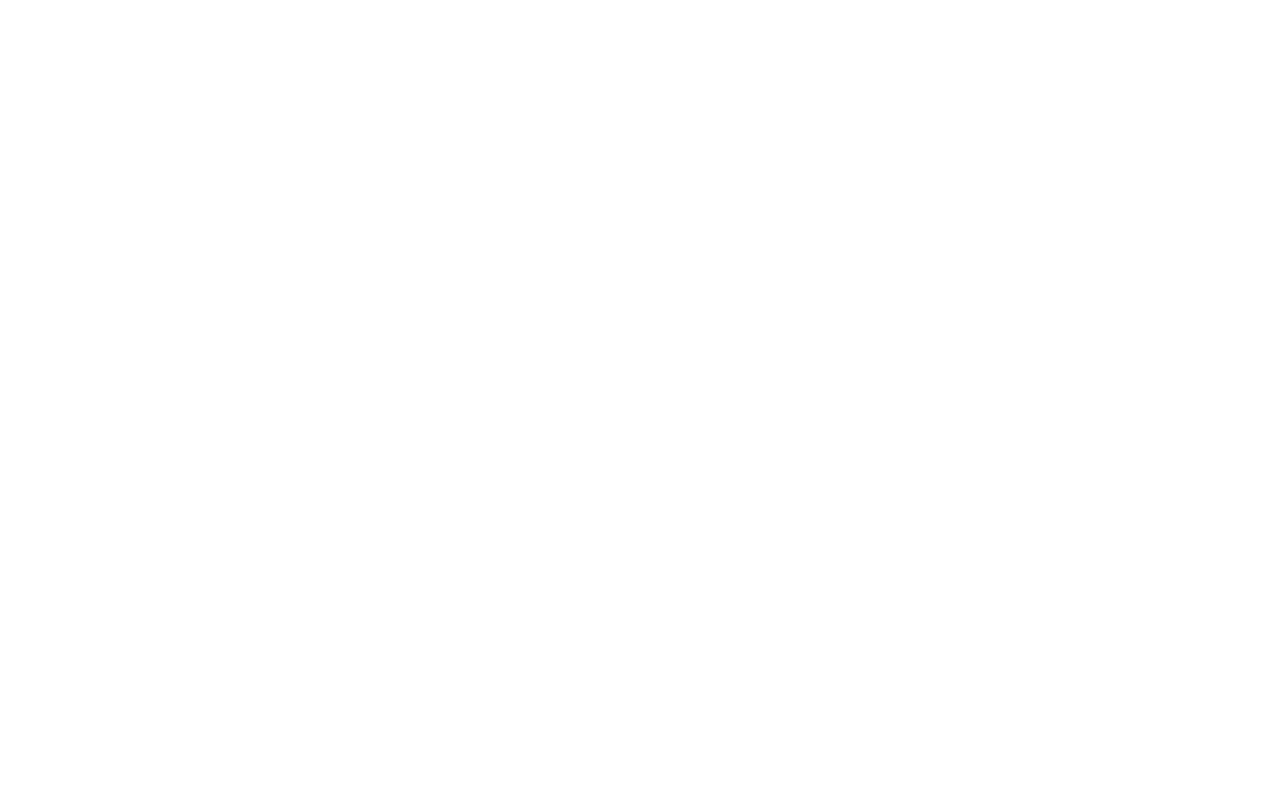
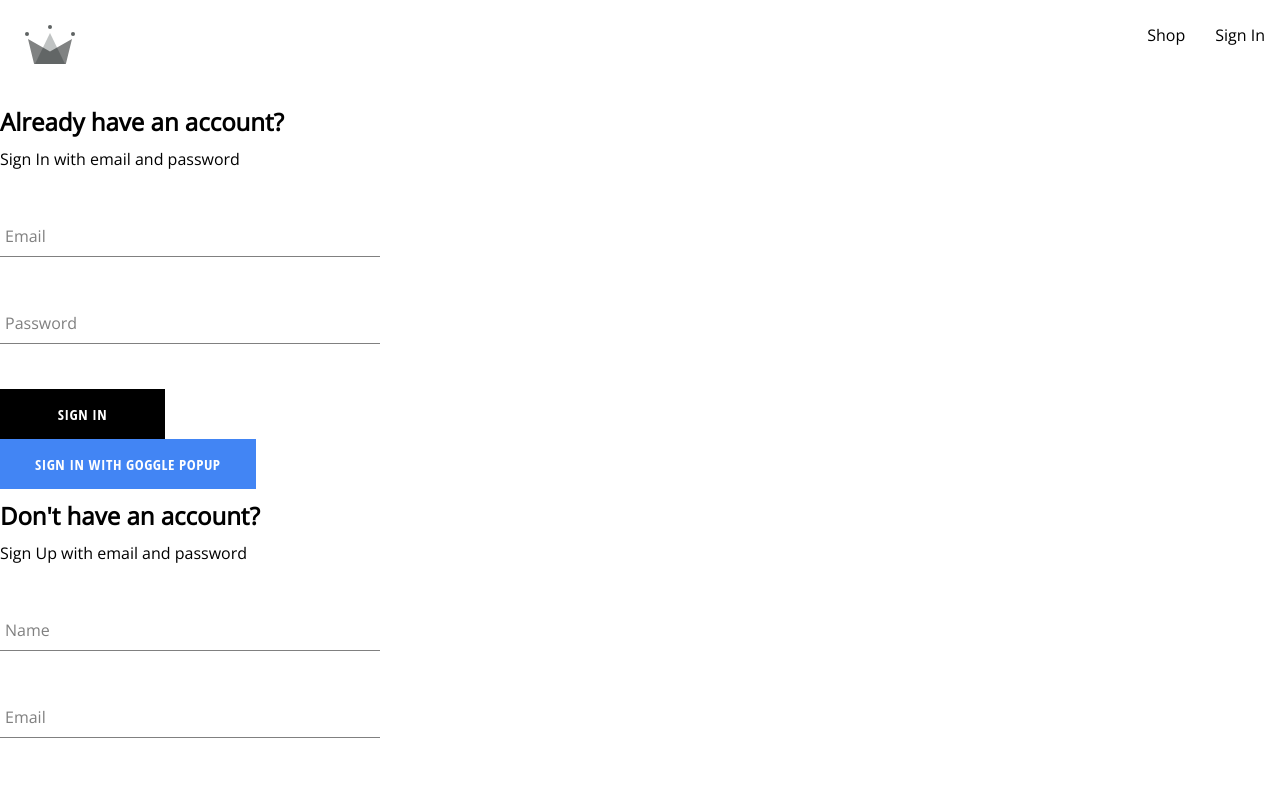
Before and after one commit to musafaila/crwn-clothing, a React (Create React App) app: page /auth in a window 1280 px wide. Before the commit this address had no page. Shown: the top 796 px of the page. Built offline with nearby package versions, Linux system fonts and the light colour scheme.

Commit message:
added sign-in-form component, renamed our SignIn component to Authentication, and renamed the route(sign-in/) to (auth/)

```diff
--- a/src/App.js
+++ b/src/App.js
@@ -2,7 +2,7 @@
 
 import Navigation from "./routes/navigation/navigation.component";
 import Home from "./routes/home/home.component";
-import SignIn from './routes/sign-in/sign-in.component';
+import Authentication from './routes/authentication/authentication.component';
 import SignUpForm from './components/sign-up-form/sign-up-form.component';
 
 
@@ -18,7 +18,7 @@
       <Route path='/' element={<Navigation/>}>
         <Route index={true} element={<Home />} />
         <Route path="shop" element={<Shop />} />
-        <Route path="sign-in" element={<SignIn />} />
+        <Route path="auth" element={<Authentication />} />
       </Route>
     </Routes>
   )
--- a/src/components/button/button.component.jsx
+++ b/src/components/button/button.component.jsx
@@ -1,7 +1,7 @@
 import "./button.styles.scss";
 
 const BUTTON_TYPE_CLASSES = {
-  goggle: "google-sign-in",
+  google: "google-sign-in",
   inverted: "inverted",
 };
 
--- a/src/components/form-input/form-input.component.jsx
+++ b/src/components/form-input/form-input.component.jsx
@@ -9,8 +9,8 @@
         <label
           htmlFor={id}
           className={`form-input-label ${
-            otherProps.value.length > 0 ? "shrink" : ""
-          }`}
+            otherProps.value && (otherProps.value.length > 0 ? "shrink" : ""
+            )}`}
         >
           {label}
         </label>
--- /dev/null
+++ b/src/components/sign-in-form/sign-in-form.component.jsx
@@ -0,0 +1,84 @@
+import { useState } from "react";
+
+import {
+  signInWithGooglePopup,
+  createUserDocumentFromAuth,
+} from "../../utils/firebase/firebase.utils";
+
+import FormInput from "../form-input/form-input.component";
+import Button from "../button/button.component";
+
+import "./sign-in-form.styles.scss";
+
+const defaultFormFields = {
+  email: "",
+  password: "",
+};
+
+const SignInForm = () => {
+  const [formFields, setFormFields] = useState(defaultFormFields);
+  const { email, password } = formFields;
+
+  //   reset form fields functions
+  const resetFormFields = () => {
+    setFormFields(defaultFormFields);
+  };
+
+  // on change handler function
+  const onChangeHandler = (event) => {
+    const { name, value } = event.target;
+    setFormFields({ ...formFields, [name]: value });
+  };
+
+  // on submit handler funcrion
+  const onSubmitHandler = (event) => {
+    event.preventDefault();
+
+    console.log(formFields);
+    resetFormFields();
+  };
+
+  const googleSignIn = async () => {
+    const { user } = await signInWithGooglePopup();
+    await createUserDocumentFromAuth(user);
+  };
+
+  return (
+    <div className="sign-in-container">
+      <h2>Already have an account?</h2>
+      <span>Sign In with email and password</span>
+      <form onSubmit={onSubmitHandler}>
+        <FormInput
+          label="Email"
+          type="email"
+          name="email"
+          id="emailId"
+          value={email}
+          required
+          onChange={onChangeHandler}
+        />
+
+        <FormInput
+          label="Password"
+          type="password"
+          name="password"
+          id="passwordId"
+          value={password}
+          required
+          onChange={onChangeHandler}
+        />
+
+        <div className="button">
+          <Button type="submit" childNode="Sign In" />
+          <Button
+            childNode="Sign In with goggle popup"
+            onClick={googleSignIn}
+            buttonType="google"
+          />
+        </div>
+      </form>
+    </div>
+  );
+};
+
+export default SignInForm;
--- /dev/null
+++ b/src/components/sign-in-form/sign-in-form.styles.scss
@@ -0,0 +1,14 @@
+.sign-in-container {
+    width: 380px;
+    display: flex;
+    flex-direction: column;
+
+     h2 {
+        margin: 10px 0;
+    }
+}
+
+.buttons-container {
+    display: flex;
+    justify-content: space-between;
+}
--- a/src/components/sign-up-form/sign-up-form.styles.scss
+++ b/src/components/sign-up-form/sign-up-form.styles.scss
@@ -3,7 +3,7 @@
     display: flex;
     flex-direction: column;
 
-    h2 {
+   h2 {
         margin: 10px 0;
     }
 }
--- /dev/null
+++ b/src/routes/authentication/authentication.component.jsx
@@ -0,0 +1,13 @@
+import SignUpForm from "../../components/sign-up-form/sign-up-form.component";
+import SignInForm from "../../components/sign-in-form/sign-in-form.component";
+
+const Authentication = () => {
+  return (
+    <div>
+      <SignInForm />
+      <SignUpForm />
+    </div>
+  );
+};
+
+export default Authentication;
--- a/src/routes/navigation/navigation.component.jsx
+++ b/src/routes/navigation/navigation.component.jsx
@@ -17,7 +17,7 @@
           <Link className="nav-link" to="/shop">
             Shop
           </Link>
-          <Link className="nav-link" to="/sign-in">
+          <Link className="nav-link" to="/auth">
             Sign In
           </Link>
         </div>
--- a/src/routes/sign-in/sign-in.component.jsx
+++ /dev/null
@@ -1,23 +0,0 @@
-import {
-  signInWithGooglePopup,
-  createUserDocumentFromAuth,
-} from "../../utils/firebase/firebase.utils";
-
-import SignUpForm from "../../components/sign-up-form/sign-up-form.component";
-
-const SignIn = () => {
-  const logGoogleUser = async () => {
-    const {user} = await signInWithGooglePopup();
-    createUserDocumentFromAuth(user);
-  };
-
-    return (
-      <div>
-        <h1>I am the sign in page</h1>
-        <button onClick={logGoogleUser}>Sign In with goggle popup</button>
-        <SignUpForm/>
-      </div>
-    );
-};
-
-export default SignIn;
```
Also changed, not shown: src/components/sign-up-form/sign-up-form.component.jsx (line endings or trailing spaces).
